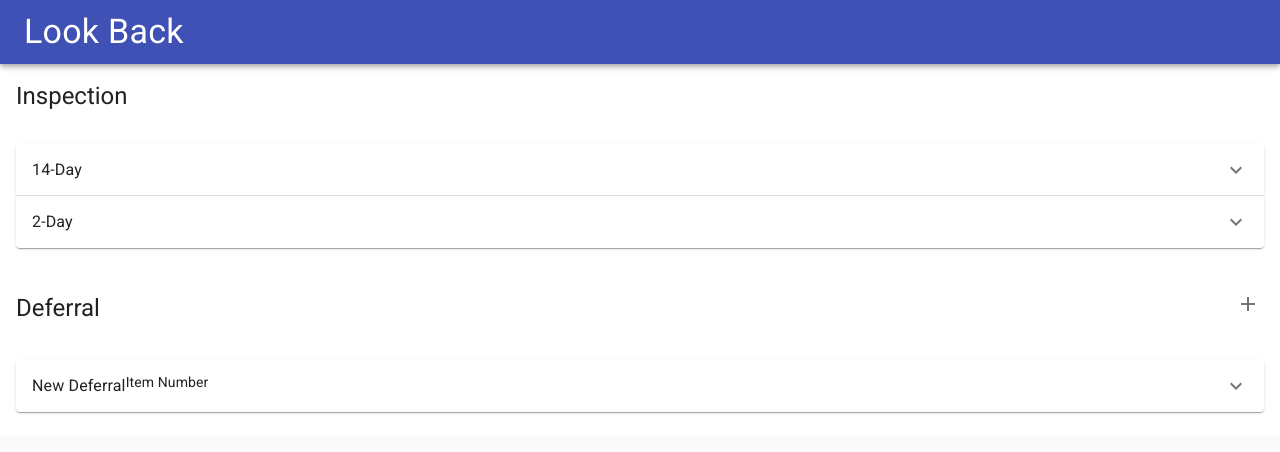
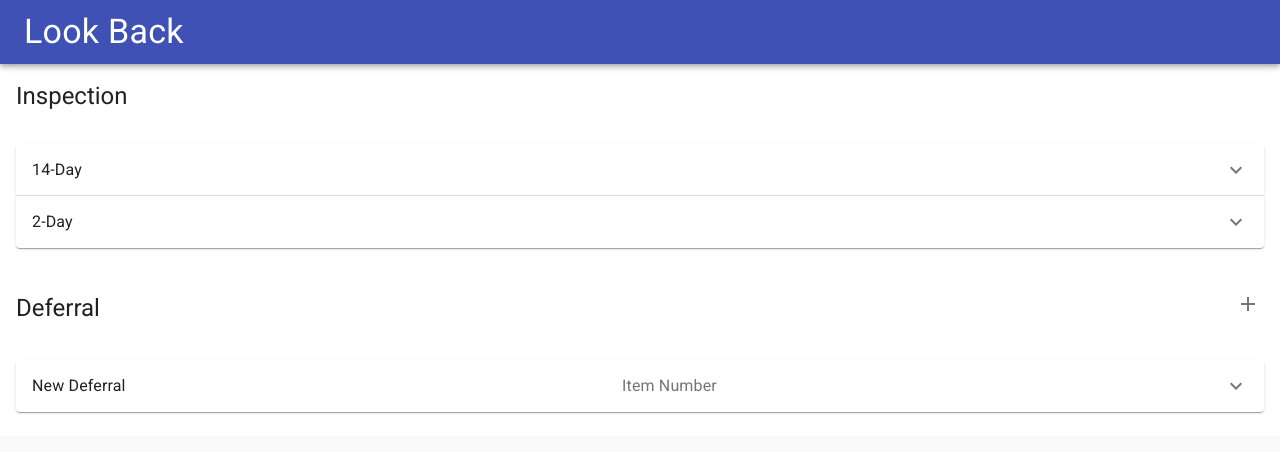
Before and after one commit to jonathanhhoward/look-back, a React (Create React App) app: page / in a window 1280 px wide. Both pictures are taken after a click on the button 1248 px from the left and 304 px from the top of the page. Shown: the top 452 px of the page. Built offline with nearby package versions, Linux system fonts and the light colour scheme.

Commit message:
Add styling to inputs

```diff
--- a/src/components/DateSelector.tsx
+++ b/src/components/DateSelector.tsx
@@ -1,6 +1,7 @@
 import { SetStateAction } from "react";
 import { DatePicker, MuiPickersUtilsProvider } from "@material-ui/pickers";
 import { MaterialUiPickersDate } from "@material-ui/pickers/typings/date";
+import { makeStyles } from "@material-ui/core/styles";
 import LuxonUtils from "@date-io/luxon";
 
 interface DateSelectorProps {
@@ -10,17 +11,32 @@ interface DateSelectorProps {
   setDate: (
     value: SetStateAction<MaterialUiPickersDate> | MaterialUiPickersDate
   ) => void;
+  width?: string;
 }
+
+interface DateSelectorStyleProps {
+  width?: string;
+}
+
+const useStyles = makeStyles({
+  datepicker: ({ width }: DateSelectorStyleProps) => ({
+    width: width,
+  }),
+});
 
 export function DateSelector({
   date,
   label,
   pickerId,
   setDate,
+  width,
 }: DateSelectorProps) {
+  const classes = useStyles({ width });
+
   return (
     <MuiPickersUtilsProvider utils={LuxonUtils}>
       <DatePicker
+        className={classes.datepicker}
         disableFuture
         disableToolbar
         format="MM/dd/yyyy"
--- a/src/components/Deferral.tsx
+++ b/src/components/Deferral.tsx
@@ -11,47 +11,85 @@ import Select from "@material-ui/core/Select";
 import Typography from "@material-ui/core/Typography";
 import DeleteIcon from "@material-ui/icons/Delete";
 import ExpandMoreIcon from "@material-ui/icons/ExpandMore";
+import { makeStyles, Theme, createStyles } from "@material-ui/core/styles";
 import { DateSelector } from "components";
 
+const useStyles = makeStyles(({ palette }: Theme) =>
+  createStyles({
+    title: {
+      flexBasis: "50%",
+    },
+    subtitle: {
+      color: palette.text.secondary,
+    },
+    label: {
+      paddingLeft: "8px",
+    },
+    input: {
+      width: "100%",
+    },
+    splitInput: {
+      width: "50%",
+    },
+  })
+);
+
 export function Deferral() {
+  const classes = useStyles();
+
   return (
     <Accordion>
       <AccordionSummary expandIcon={<ExpandMoreIcon />}>
-        <Typography variant="subtitle1">New Deferral</Typography>
-        <Typography variant="subtitle2">Item Number</Typography>
+        <Typography className={classes.title} variant="subtitle1">
+          New Deferral
+        </Typography>
+        <Typography className={classes.subtitle} variant="subtitle1">
+          Item Number
+        </Typography>
       </AccordionSummary>
       <AccordionDetails>
-        <Grid container spacing={2} justify="center">
-          <Grid item>
-            <FormControl>
-              <InputLabel id="type-label">Type</InputLabel>
-              <Select variant="filled" labelId="type-label" value="" />
+        <Grid container spacing={2}>
+          <Grid item xs={3} md={1}>
+            <FormControl className={classes.input}>
+              <InputLabel className={classes.label} id="type">
+                Type
+              </InputLabel>
+              <Select labelId="type" value="" variant="filled" />
             </FormControl>
           </Grid>
-          <Grid item>
-            <FormControl>
-              <InputLabel htmlFor="number">Number</InputLabel>
-              <FilledInput type="text" id="number" />
+          <Grid item xs={9} md={5}>
+            <FormControl className={classes.input}>
+              <InputLabel className={classes.label} htmlFor="number">
+                Number
+              </InputLabel>
+              <FilledInput id="number" type="text" />
             </FormControl>
           </Grid>
-          <Grid item>
-            <FormControl>
-              <InputLabel id="category-label">Category</InputLabel>
-              <Select variant="filled" labelId="category-label" value="" />
+          <Grid item xs={5} md={2}>
+            <FormControl className={classes.splitInput}>
+              <InputLabel className={classes.label} id="category">
+                Category
+              </InputLabel>
+              <Select labelId="category" value="" variant="filled" />
+            </FormControl>
+            <FormControl className={classes.splitInput}>
+              <InputLabel className={classes.label} htmlFor="duration">
+                Duration
+              </InputLabel>
+              <FilledInput
+                id="duration"
+                inputProps={{ min: "1" }}
+                type="number"
+              />
             </FormControl>
           </Grid>
-          <Grid item>
-            <FormControl>
-              <InputLabel htmlFor="duration">Duration</InputLabel>
-              <FilledInput type="number" id="duration" />
-            </FormControl>
-          </Grid>
-          <Grid item>
+          <Grid item xs={7} md={4}>
             <DateSelector
               date={null}
               label="Deferral Date"
               pickerId="deferral-date"
               setDate={() => {}}
+              width="100%"
             />
           </Grid>
         </Grid>
```
